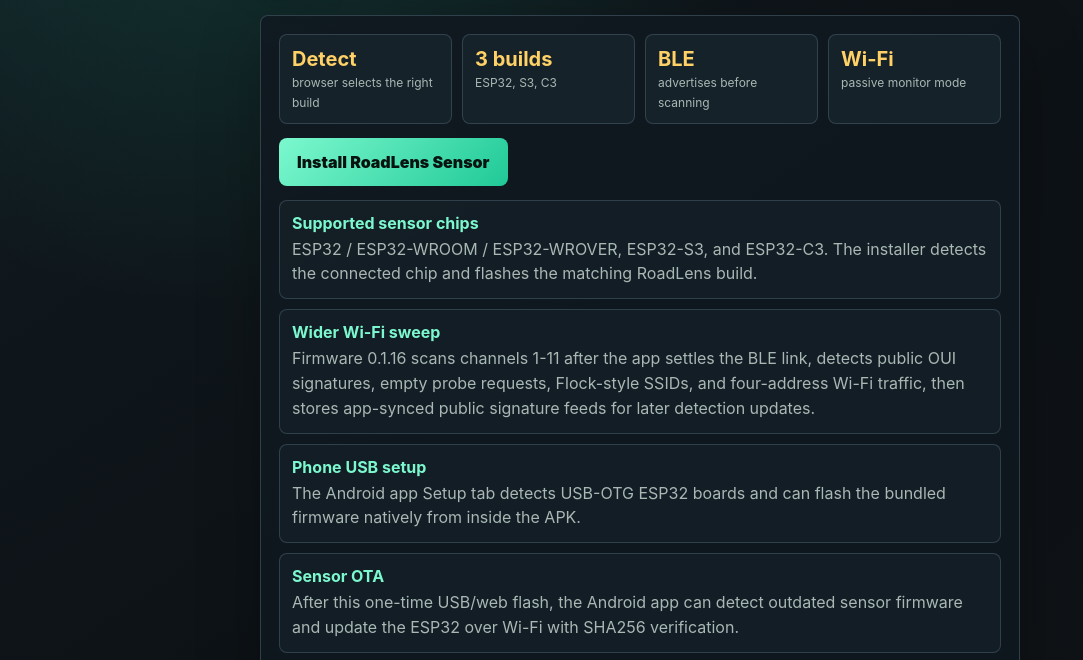
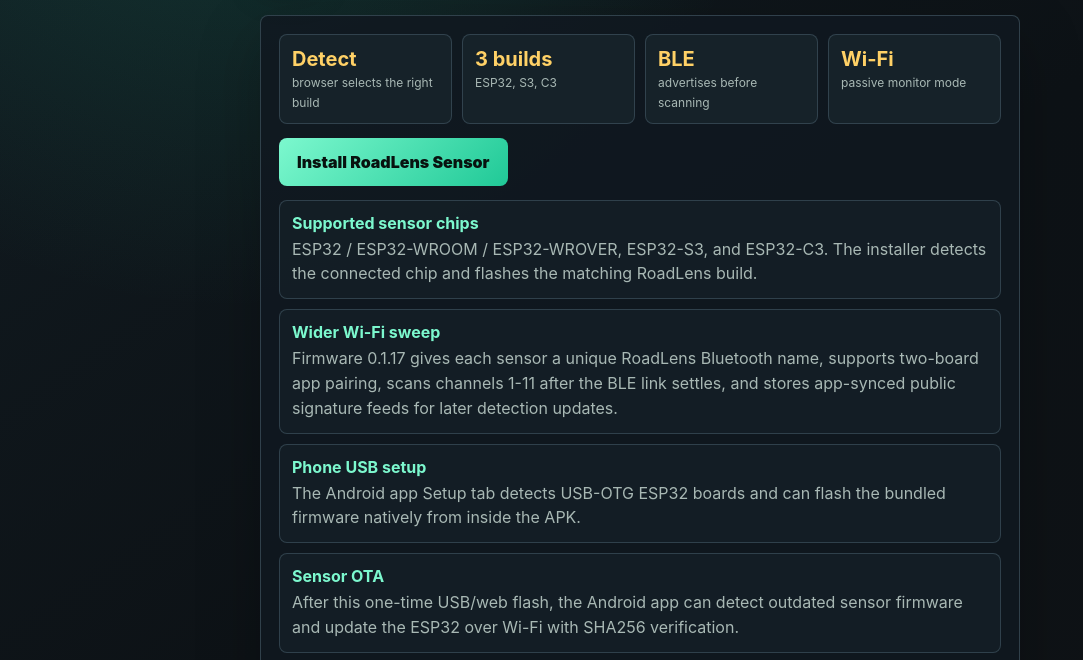
Before and after one commit to Its-ze/roadlens-scout, a plain HTML site: page web/flasher/index.html in a window 1280 px wide. Shown: the part 126-786 px from the top of the page, without its empty margins (0-1083 px from the left). Drawn offline with Linux system fonts and the light colour scheme.

Commit message:
Auto-sync RoadLens Scout dev changes (2026-07-15 00:05:27 -04:00)

```diff
--- a/web/flasher/index.html
+++ b/web/flasher/index.html
@@ -218,7 +218,7 @@
           </div>
           <div>
             <strong>Wider Wi-Fi sweep</strong>
-            <p>Firmware 0.1.16 scans channels 1-11 after the app settles the BLE link, detects public OUI signatures, empty probe requests, Flock-style SSIDs, and four-address Wi-Fi traffic, then stores app-synced public signature feeds for later detection updates.</p>
+            <p>Firmware 0.1.17 gives each sensor a unique RoadLens Bluetooth name, supports two-board app pairing, scans channels 1-11 after the BLE link settles, and stores app-synced public signature feeds for later detection updates.</p>
           </div>
           <div>
             <strong>Phone USB setup</strong>
```
Also changed, not shown: web/flasher/manifest.json, 12 other files.
